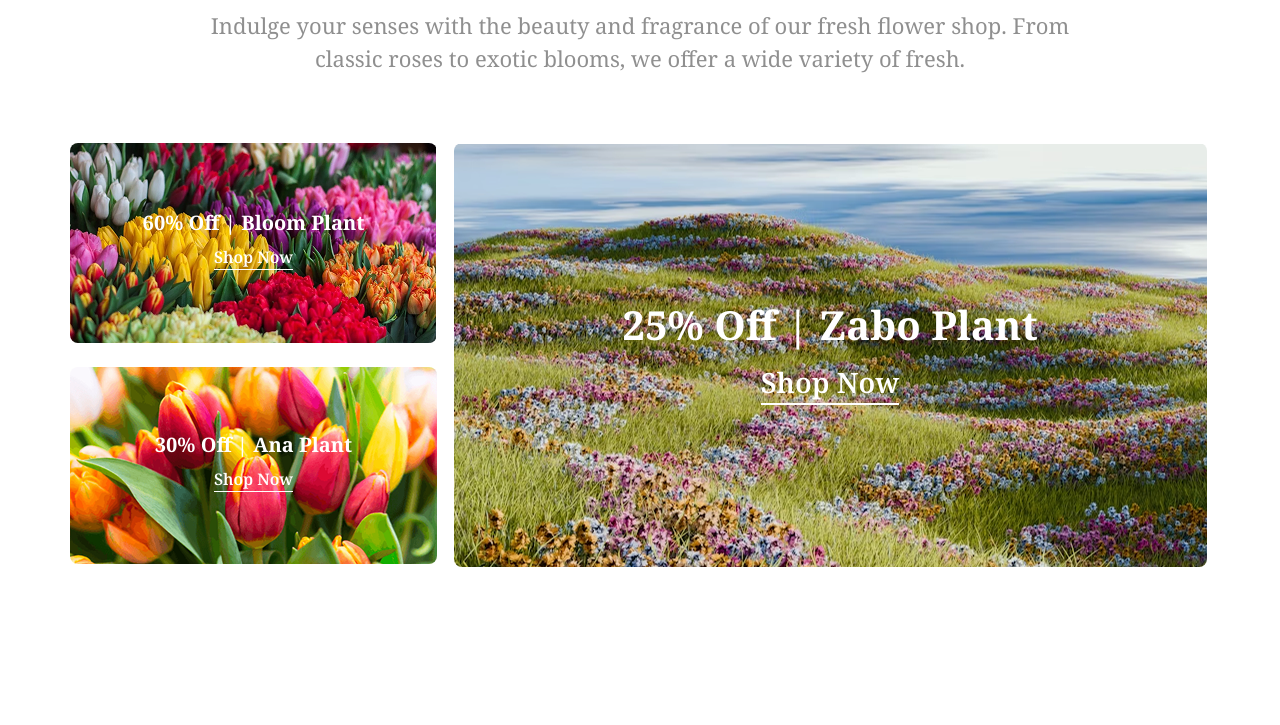
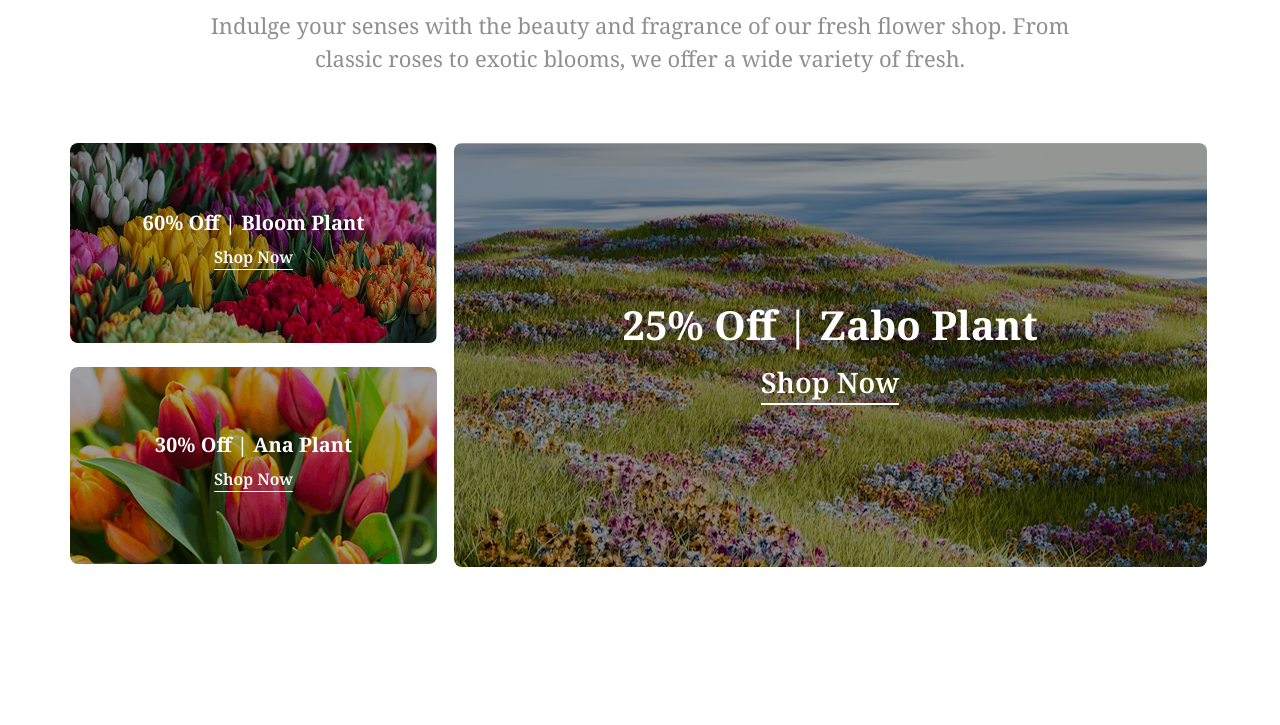
Before and after one commit to MdRifatulIslam1080/B12A02-Responsive-Flowers, a plain HTML site: page index.html in a window 1280 px wide. Shown: the part 2935-3660 px from the top of the page. Drawn offline with nearby package versions, Linux system fonts and the light colour scheme.

Commit message:
update lover badge and linear gradient

```diff
--- a/index.html
+++ b/index.html
@@ -246,7 +246,7 @@ Noto+Serif:ital,wght@0,100..900;1,100..900&display=swap"
       >
         <div class="relative">
           <img
-            class="hidden lg:flex lg:max-w-[285px] lg:h-[285px] lg:absolute lg:top-[-127px] left-[380px]"
+            class="hidden animate-spin lg:flex lg:max-w-[285px] lg:h-[285px] lg:absolute lg:top-[-127px] left-[380px]"
             src="./assets/trusted-badge.png"
             alt=""
           />
@@ -300,7 +300,15 @@ Noto+Serif:ital,wght@0,100..900;1,100..900&display=swap"
         >
           <div class="lg:grid lg:grid-cols-1 lg:h-[424px] lg:max-w-[367px]">
             <div
-              class="flex flex-col justify-center items-center text-center text-white mt-20 lg:mt-0 max-w-[361px] h-[185px] rounded-lg bg-[url(./assets/deal-bloom.png)] w-full bg-no-repeat mx-auto lg:max-w-[367px] lg:h-[200px]"
+              class="flex flex-col justify-center items-center text-center text-white mt-20 lg:mt-0 max-w-[361px] h-[185px] rounded-lg w-full bg-no-repeat mx-auto lg:max-w-[367px] lg:h-[200px]"
+              style="
+                background: linear-gradient(
+                    180deg,
+                    #0000005e 50%,
+                    #0000005e 50%
+                  ),
+                  url(./assets/deal-bloom.png);
+              "
             >
               <h1 class="text-xl font-bold lg:text-[20px]">
                 60% Off | Bloom Plant
@@ -312,7 +320,15 @@ Noto+Serif:ital,wght@0,100..900;1,100..900&display=swap"
               </button>
             </div>
             <div
-              class="flex flex-col justify-center items-center text-center text-white mt-5 max-w-[361px] h-[185px] rounded-lg bg-[url(./assets/deal-ana.png)] w-full bg-no-repeat mx-auto lg:max-w-[367px] lg:h-[197px]"
+              class="flex flex-col justify-center items-center text-center text-white mt-5 max-w-[361px] h-[185px] rounded-lg w-full bg-no-repeat mx-auto lg:max-w-[367px] lg:h-[197px]"
+              style="
+                background: linear-gradient(
+                    180deg,
+                    #0000005e 50%,
+                    #0000005e 50%
+                  ),
+                  url(./assets/deal-ana.png);
+              "
             >
               <h1 class="text-xl font-bold lg:text-[20px]">
                 30% Off | Ana Plant
@@ -326,7 +342,11 @@ Noto+Serif:ital,wght@0,100..900;1,100..900&display=swap"
           </div>
 
           <div
-            class="lg:col-span-2 flex flex-col justify-center items-center text-center text-white mt-5 lg:mt-0 max-w-[361px] h-[185px] rounded-lg lg:max-w-[753px] lg:h-[424px] bg-[url(./assets/deal-zabo.png)] w-full bg-no-repeat mx-auto"
+            class="lg:col-span-2 flex flex-col justify-center items-center text-center text-white mt-5 lg:mt-0 max-w-[361px] h-[185px] rounded-lg lg:max-w-[753px] lg:h-[424px] w-full bg-no-repeat mx-auto"
+            style="
+              background: linear-gradient(180deg, #0000005e 50%, #0000005e 50%),
+                url(./assets/deal-zabo.png);
+            "
           >
             <h1 class="text-xl font-bold lg:text-[40px]">
               25% Off | Zabo Plant
```
